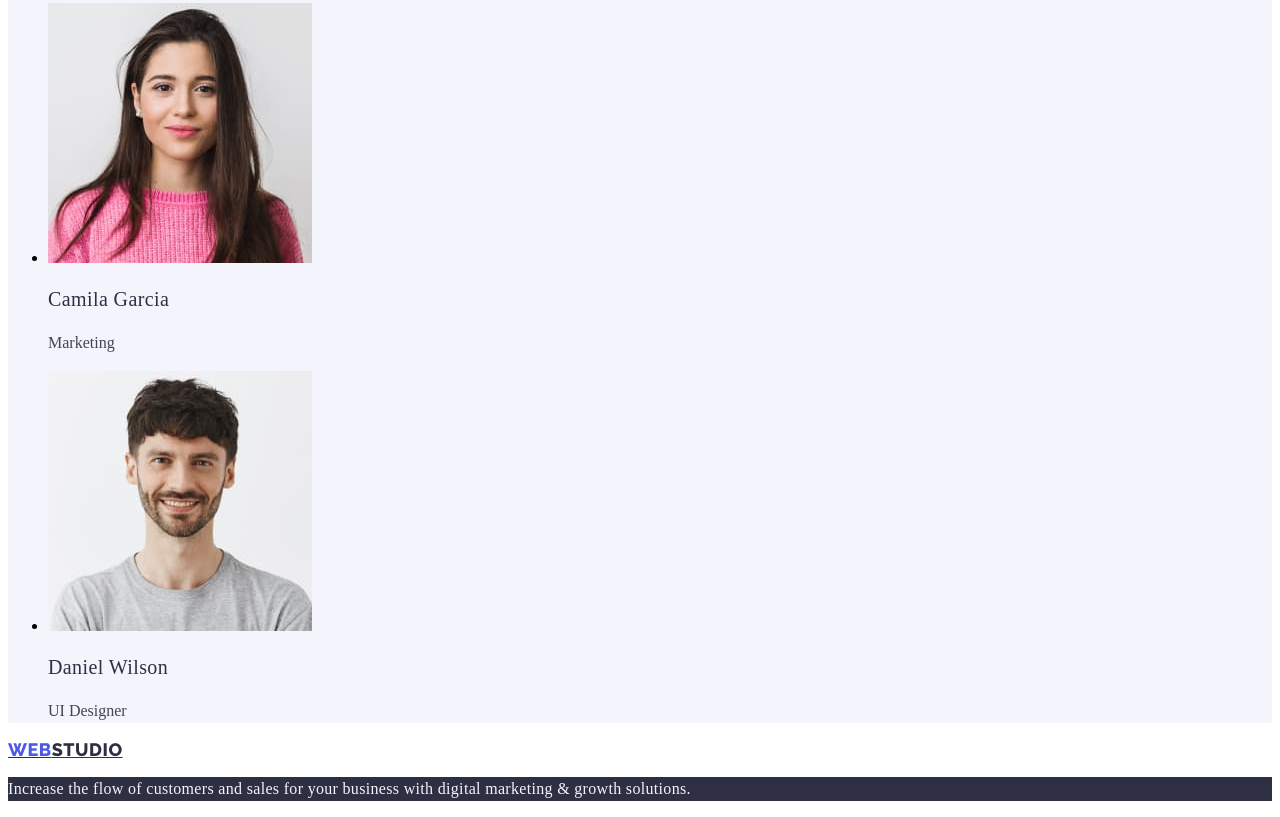
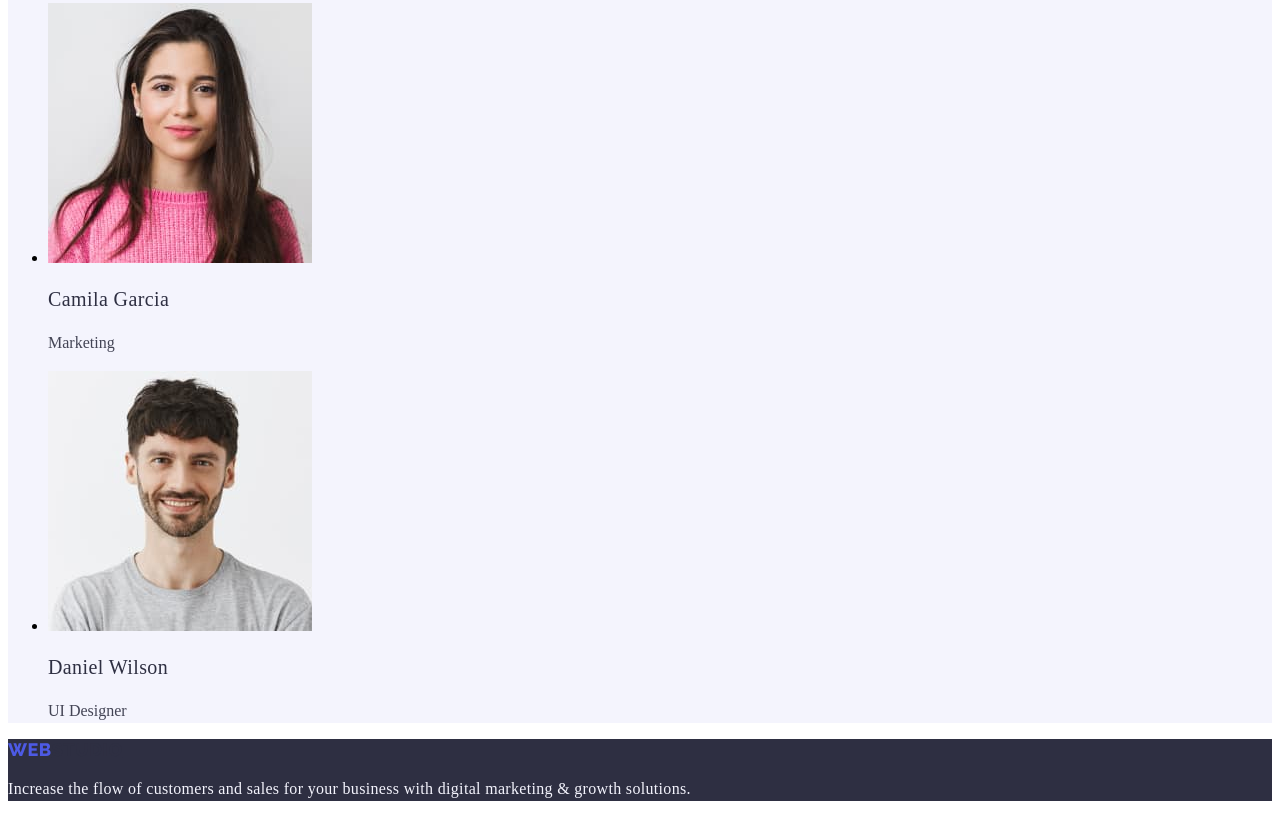
Before and after one commit to YuriiRohovyi/goit-markup-hw-02, a plain HTML site: page index.html in a window 1280 px wide. Shown: the part 2531-3348 px from the top of the page. Drawn offline with Linux system fonts and the light colour scheme.

Commit message:
sectionsaveq

```diff
--- a/css/styles.css
+++ b/css/styles.css
@@ -1,9 +1,6 @@
 :root{
     --title-color:
 }
-
-
-
 .body {
    font-family: "Roboto", sans-serif;
    color: #434455
@@ -129,3 +126,6 @@ background-color: #404BBF;
     background-color:#2E2F42;
     letter-spacing: 0.02em;
 }
+.last-information{
+    background-color: #2e2f42;
+}
--- a/index.html
+++ b/index.html
@@ -97,7 +97,7 @@
             </ul>
         </section>
     </main>
-    <footer>
+    <footer class="last-information">
             <a href="./index.html" class="header-logo"><span>Web</span>Studio</a>
 
         <p class="explanation">
```
